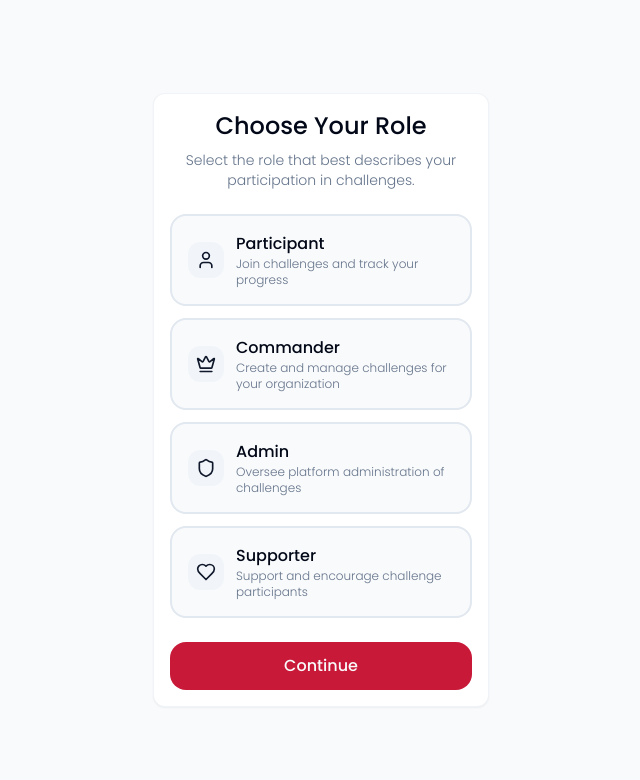
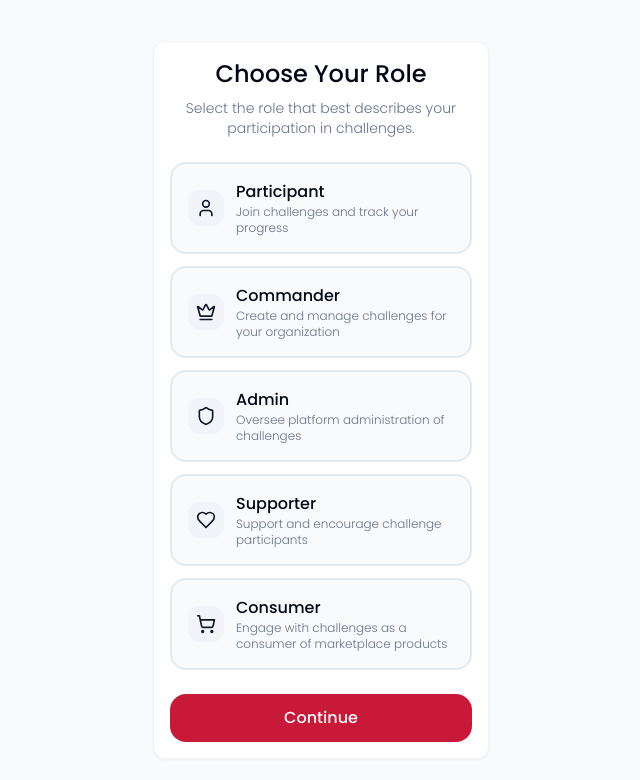
Before and after one commit to julianapaguinto-netroc/challenge-commander-login-registration, a React (Vite) app: page /user-role in a window 1280 px wide. Shown: the top 780 px of the page, without its empty margins (319-959 px from the left). Built offline with nearby package versions, Linux system fonts and the light colour scheme.

Commit message:
consumer role
added role selection for Consumers

```diff
--- a/src/_gettingStarted/AffiliationCheck.tsx
+++ b/src/_gettingStarted/AffiliationCheck.tsx
@@ -13,7 +13,10 @@ export default function AffiliationCheck() {
 
       const selectedRole = localStorage.getItem("selectedRole");
 
-      if (selectedRole === "commander" && isAffiliated === false) {
+      if (selectedRole === "consumer") {
+        // Navigate consumer users regardless of affiliation
+        navigate("/consumer-dashboard");
+      } else if (selectedRole === "commander" && isAffiliated === false) {
         navigate("/homescreen-commander");
       } else if (isAffiliated) {
         navigate("/persona-selection");
--- a/src/_gettingStarted/UserRoleSelection.tsx
+++ b/src/_gettingStarted/UserRoleSelection.tsx
@@ -1,7 +1,7 @@
 import { useState } from "react";
 import { MobileButton } from "@/components/ui/mobile-button";
 import { useNavigate } from "react-router-dom";
-import { User, Crown, Shield, Heart } from "lucide-react";
+import { User, Crown, Shield, Heart, ShoppingCart  } from "lucide-react";
 
 const roles = [
   {
@@ -27,6 +27,12 @@ const roles = [
     title: "Supporter",
     description: "Support and encourage challenge participants",
     icon: Heart,
+  },
+  {
+    id: "consumer",
+    title: "Consumer",
+    description: "Engage with challenges as a consumer of marketplace products",
+    icon: ShoppingCart,
   },
 ];
 
```
